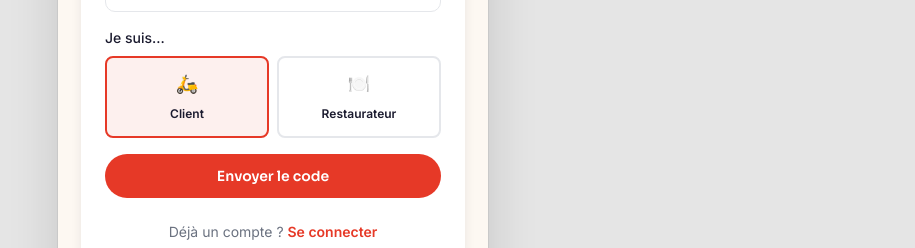
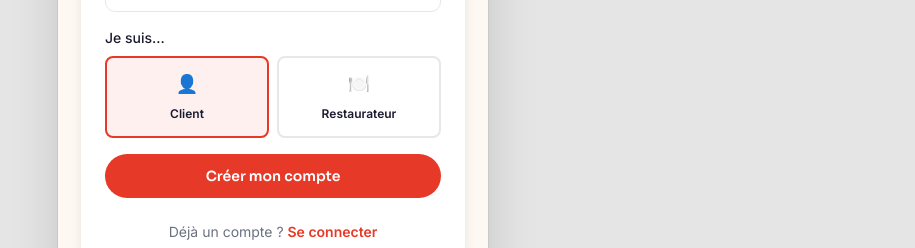
Before and after one commit to gakson-ctrl/yamo-deals, a Next.js app: page /register in a window 1280 px wide. Shown: the part 419-667 px from the top of the page, without its empty margins (365-1280 px from the left). Built offline with nearby package versions, Linux system fonts and the light colour scheme; no server answers.

Commit message:
Fix Y-037 register button label + Y-038 customer role icon

```diff
--- a/app/(auth)/register/page.tsx
+++ b/app/(auth)/register/page.tsx
@@ -266,7 +266,7 @@ export default function RegisterPage() {
                     text-center transition-all duration-150
                   ">
                     <span className="block text-lg mb-0.5">
-                      {role === 'customer' ? '🛵' : '🍽️'}
+                      {role === 'customer' ? '👤' : '🍽️'}
                     </span>
                     <span className="font-inter text-xs font-semibold text-yamo-ebony">
                       {role === 'customer' ? t('role_customer_short') : t('role_merchant_short')}
--- a/messages/fr.json
+++ b/messages/fr.json
@@ -35,7 +35,7 @@
     "otp_hint": "Entrez le code reçu par SMS",
     "otp_demo_hint": "Mode démo : entrez n'importe quels 6 chiffres",
     "login_button": "Se connecter",
-    "send_otp": "Envoyer le code",
+    "send_otp": "Créer mon compte",
     "verify_otp": "Vérifier",
     "resend_otp": "Renvoyer le code",
     "name_label": "Prénom et nom",
```
